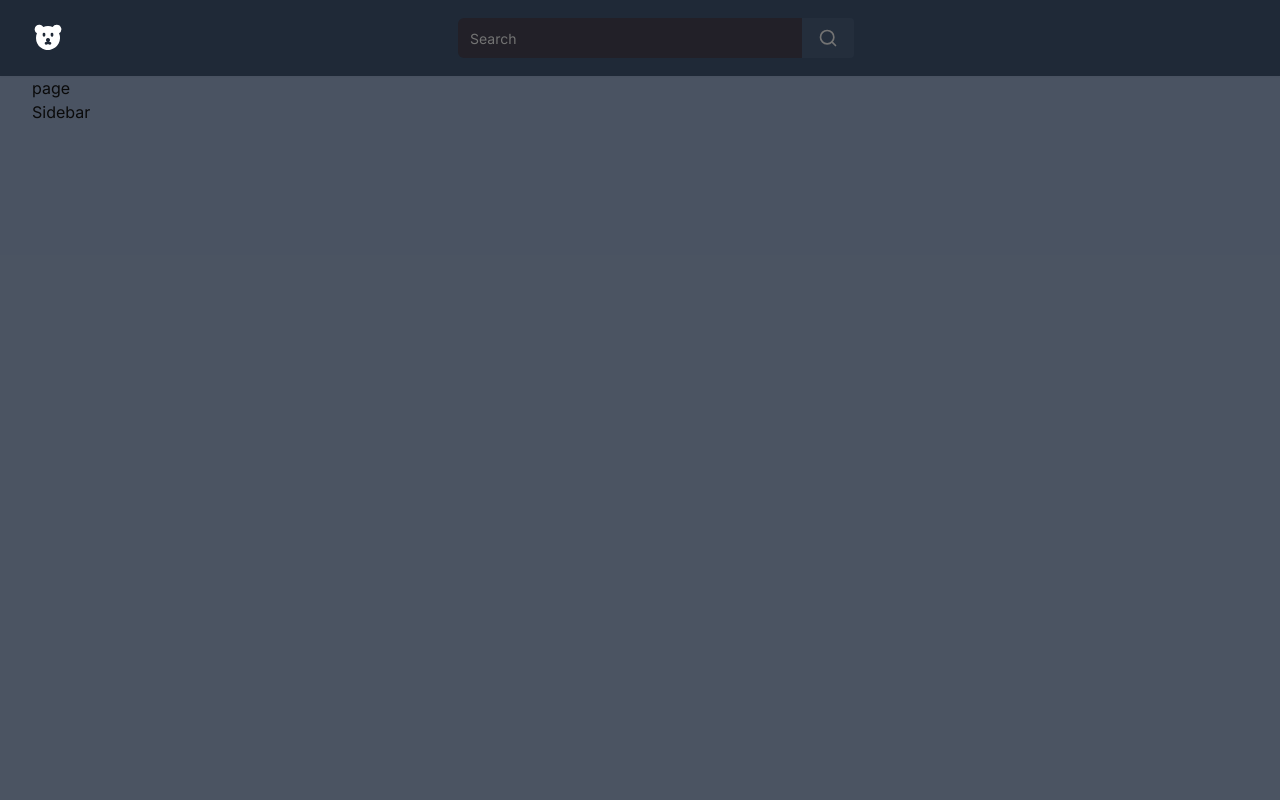
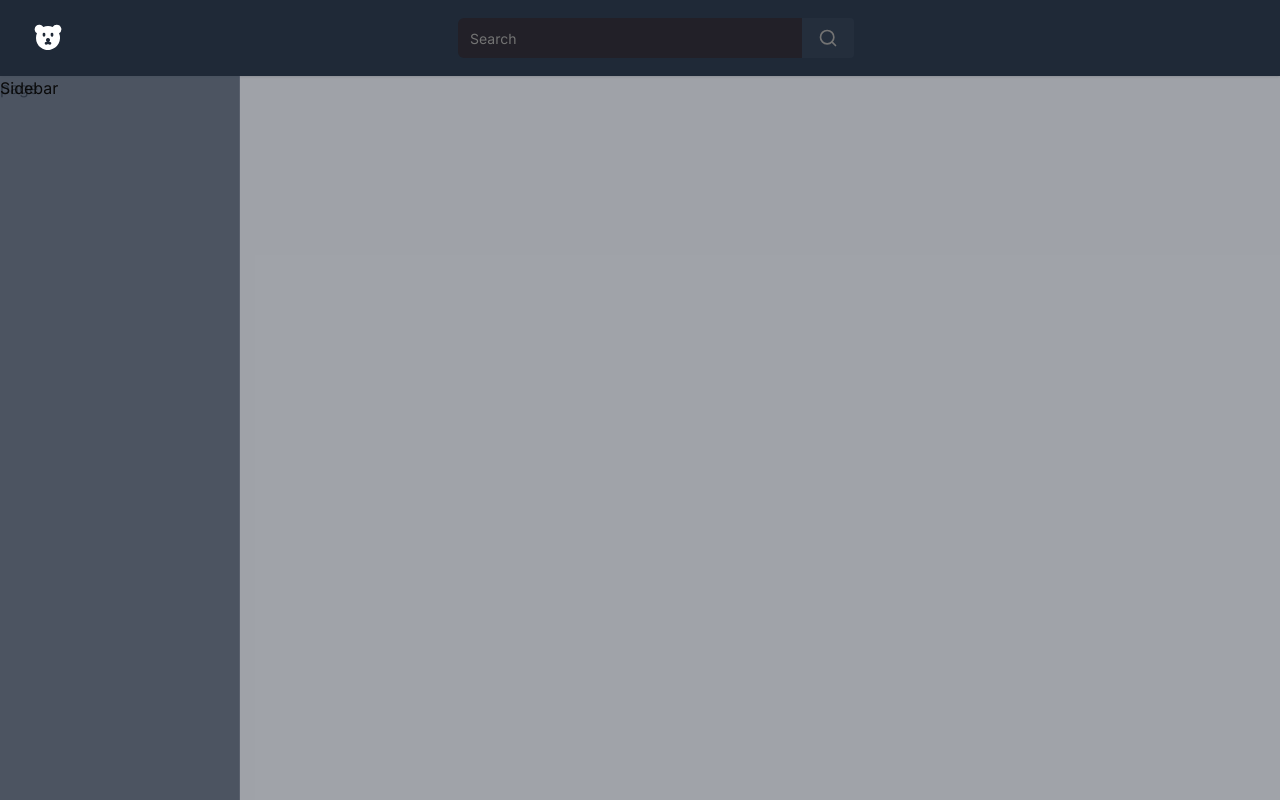
Before and after one commit to neequu/next-livestream, a Next.js app: page / in a window 1280 px wide. Built offline with nearby package versions, Linux system fonts and the light colour scheme.

Commit message:
styling: change position of sidebar

```diff
--- a/app/(base)/layout.tsx
+++ b/app/(base)/layout.tsx
@@ -4,15 +4,13 @@ import TheHeader from '@/components/TheHeader'
 
 const layout = ({ children }: { children: React.ReactNode }) => {
   return (
-    <div className='flex flex-1 flex-col'>
+    <>
       <TheHeader />
-      <main className=' flex flex-1 flex-col bg-gray-700/90'>
-        <div className='container mx-auto flex flex-1 flex-col'>
-          {children}
-          <Sidebar />
-        </div>
+      <main className='relative flex-1 bg-gray-900/40'>
+        <Sidebar />
+        {children}
       </main>
-    </div>
+    </>
   )
 }
 
--- a/app/search/page.tsx
+++ /dev/null
@@ -1,7 +0,0 @@
-import React from 'react'
-
-const page = () => {
-  return <div>zcx</div>
-}
-
-export default page
--- a/components/sidebar/SideBarWrapper.tsx
+++ b/components/sidebar/SideBarWrapper.tsx
@@ -1,7 +1,11 @@
 import React from 'react'
 
 const SideBarWrapper = ({ children }: { children: React.ReactNode }) => {
-  return <div>{children}</div>
+  return (
+    <aside className='absolute bottom-0 left-0 top-0 flex h-full w-60 flex-col border-r border-gray-500/40 bg-gray-700/80'>
+      {children}
+    </aside>
+  )
 }
 
 export default SideBarWrapper
```
